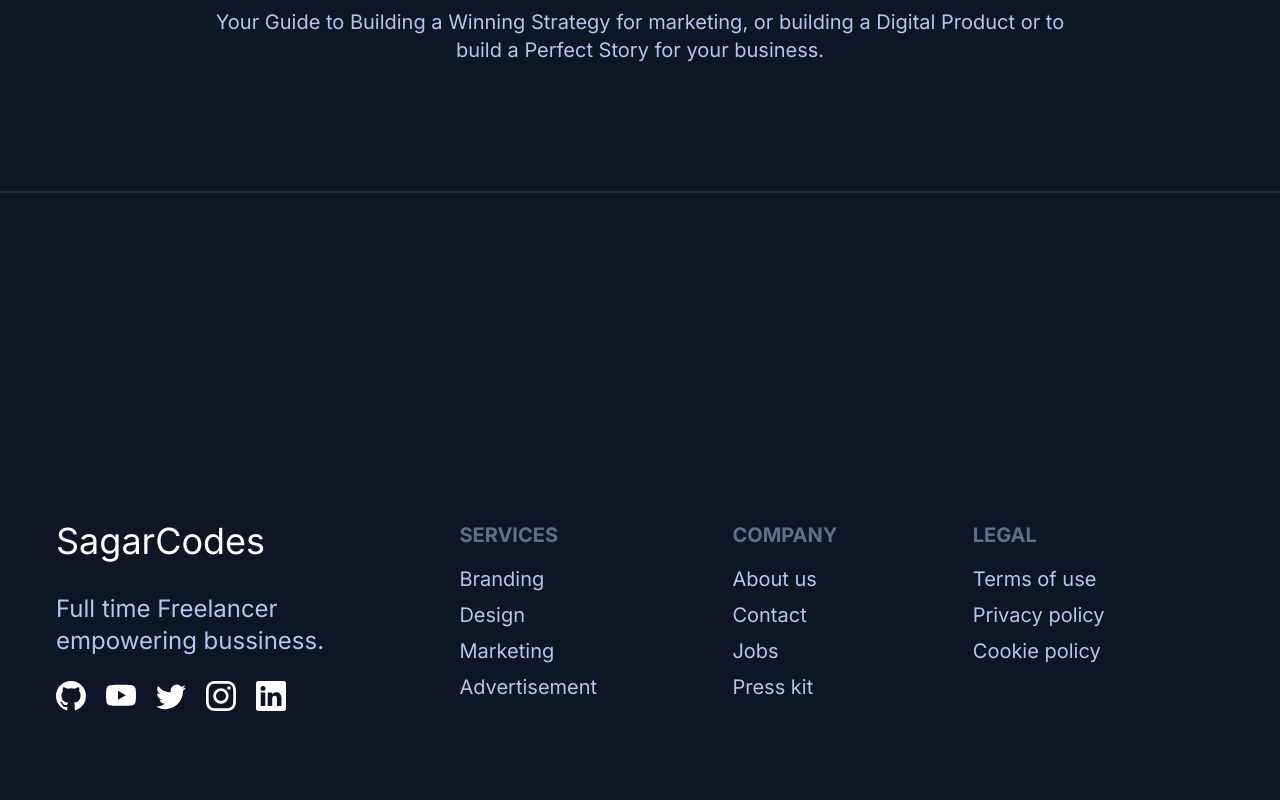
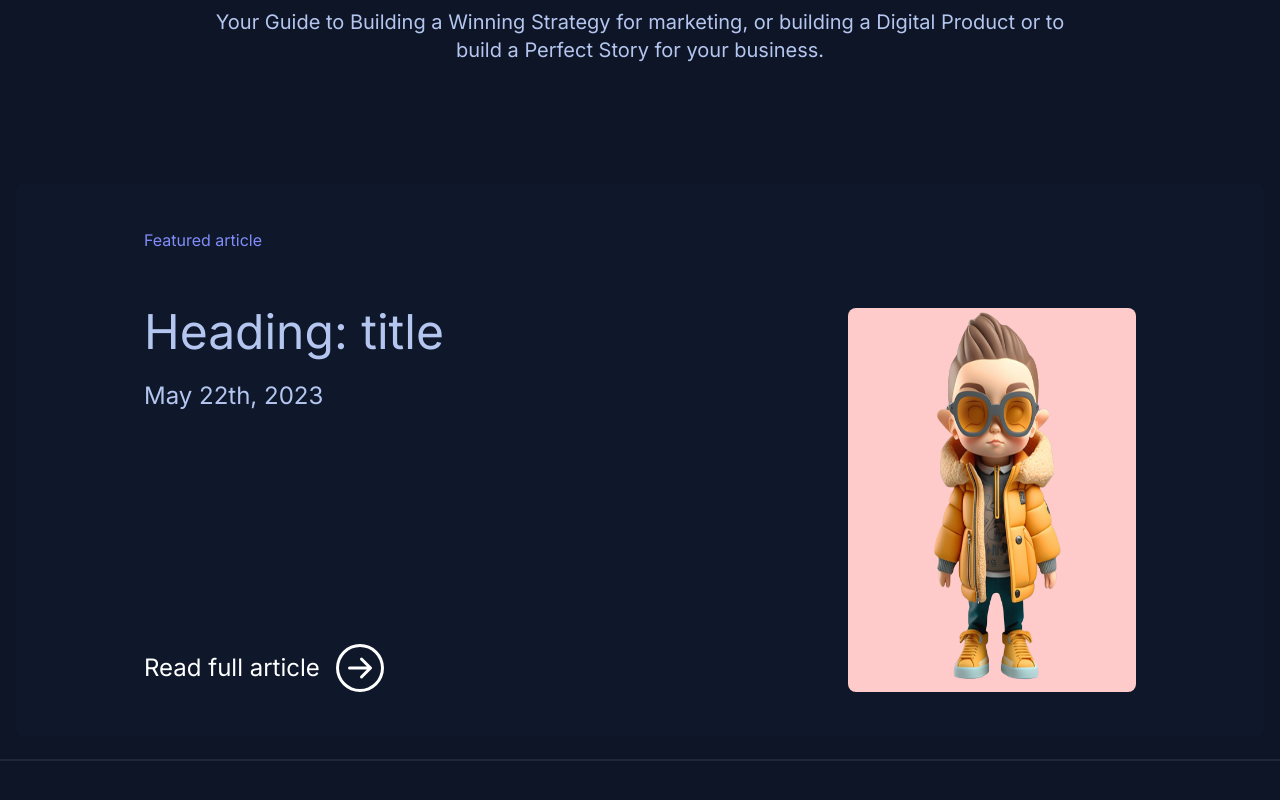
Before and after one commit to sgrds/sagarCodes, a Next.js app: page /blog in a window 1280 px wide. Shown: the part 392-1192 px from the top of the page. Built offline with nearby package versions, Linux system fonts and the light colour scheme.

Commit message:
featured section created in /blog page.

```diff
--- a/src/app/blog/page.jsx
+++ b/src/app/blog/page.jsx
@@ -1,8 +1,11 @@
+import Image from "next/image";
 import React from "react";
+import { BsArrowRightCircle } from "react-icons/bs";
 
 const page = () => {
   return (
     <div>
+      {/* Hero section */}
       <div className="hero my-20 bg-base-200">
         <div className="hero-content text-center">
           <div className="max-w-4xl">
@@ -18,6 +21,39 @@ const page = () => {
           </div>
         </div>
       </div>
+      {/* Featured Blog Section */}
+      <div className="m-4">
+        <div
+          className="bg-base-100 rounded-md mx-auto max-w-screen-xl hover:ring-2 hover:ring-warning
+       py-11 px-8 md:px-16 lg:px-32"
+        >
+          <p className="text-secondary">Featured article</p>
+          <div className="mt-14 grid md:grid-cols-6 gap-16">
+            <div className="col-span-1 md:col-span-4 grid content-between">
+              <div>
+                <h1 className="text-5xl mb-6">{`Heading: title`}</h1>
+                <p className="text-2xl">{`May 22th, 2023`}</p>
+              </div>
+              <a
+                href="#about"
+                className="text-white group flex text-2xl h-fit mt-8 md:mt-0"
+              >
+                <h3 className="pt-2">Read full article</h3>
+                <BsArrowRightCircle className="text-5xl ml-4 group-hover:translate-x-2 group-hover:ease-in group-hover:duration-300" />
+              </a>
+            </div>
+            <div className="col-span-2 aspect-h-4 aspect-w-3 bg-red-200 rounded-lg overflow-hidden card">
+              <Image
+                width={200}
+                height={600}
+                src="/heroImage.png"
+                className="rounded-lg"
+                alt="HeroImage"
+              />
+            </div>
+          </div>
+        </div>
+      </div>
     </div>
   );
 };
```
